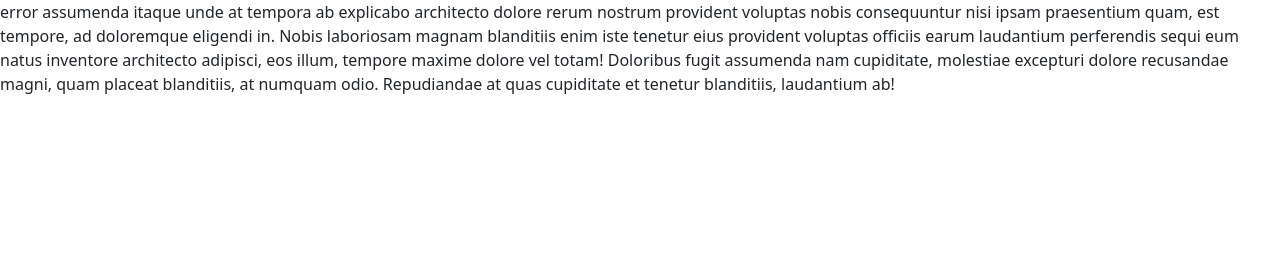
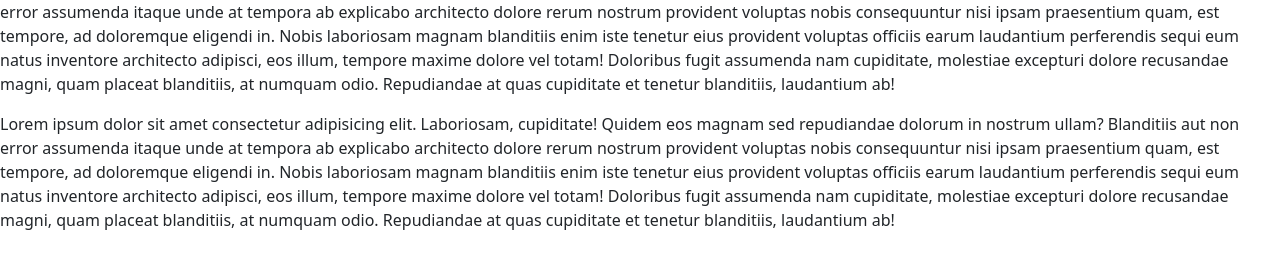
Before and after one commit to ilkoninn/Movie-Web, a plain HTML site: page ilkin.html in a window 1280 px wide. Shown: the part 80-348 px from the top of the page. Drawn offline with nearby package versions, Linux system fonts and the light colour scheme.

Commit message:
Confilct

```diff
--- a/ilkin.html
+++ b/ilkin.html
@@ -22,6 +22,15 @@
     fugit assumenda nam cupiditate, molestiae excepturi dolore recusandae magni, quam placeat blanditiis, at numquam
     odio. Repudiandae at quas cupiditate et tenetur blanditiis, laudantium ab!
   </p>
+  <p>
+    Lorem ipsum dolor sit amet consectetur adipisicing elit. Laboriosam, cupiditate! Quidem eos magnam sed repudiandae
+    dolorum in nostrum ullam? Blanditiis aut non error assumenda itaque unde at tempora ab explicabo architecto dolore
+    rerum nostrum provident voluptas nobis consequuntur nisi ipsam praesentium quam, est tempore, ad doloremque eligendi
+    in. Nobis laboriosam magnam blanditiis enim iste tenetur eius provident voluptas officiis earum laudantium
+    perferendis sequi eum natus inventore architecto adipisci, eos illum, tempore maxime dolore vel totam! Doloribus
+    fugit assumenda nam cupiditate, molestiae excepturi dolore recusandae magni, quam placeat blanditiis, at numquam
+    odio. Repudiandae at quas cupiditate et tenetur blanditiis, laudantium ab!
+  </p>
 
 </body>
 <script src="https://cdn.jsdelivr.net/npm/@popperjs/core@2.11.8/dist/umd/popper.min.js"
```
